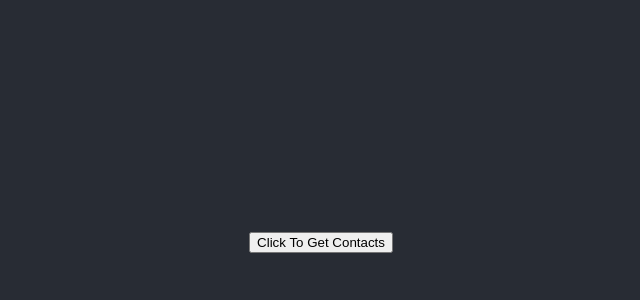
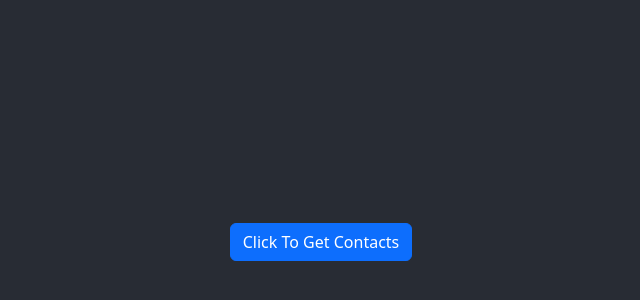
Before and after one commit to JestersUniversity/dataart-test-iframe-comms, a React (Create React App) app: page / in a window 1280 px wide. Shown: the part 158-458 px from the top of the page, without its empty margins (319-959 px from the left). Built offline with nearby package versions, Linux system fonts and the light colour scheme.

Commit message:
use axios to get account

```diff
--- a/package.json
+++ b/package.json
@@ -7,7 +7,10 @@
     "@testing-library/jest-dom": "^5.16.5",
     "@testing-library/react": "^13.4.0",
     "@testing-library/user-event": "^13.5.0",
+    "axios": "^1.3.4",
+    "bootstrap": "^5.2.3",
     "react": "^18.2.0",
+    "react-bootstrap": "^2.7.2",
     "react-dom": "^18.2.0",
     "react-scripts": "5.0.1",
     "web-vitals": "^2.1.4"
--- a/src/App.js
+++ b/src/App.js
@@ -1,15 +1,20 @@
 import logo from './logo.svg';
+import Button from 'react-bootstrap/Button';
+import axios from 'axios'
 import './App.css';
 
 function App() {
-  function testGetContacts(){
-    alert('Testing');
+  async function testGetContacts(){
+    console.log('Starting...');
+
+    const response = await axios.get('https://fctgcorporate--dataart2.sandbox.lightning.force.com/services/data/v57.0/sobjects/Account/0013M00001HsuUKQAZ');
+    console.log('response  ', response);
   }
 
   return (
     <div className="App">
       <header className="App-header">
-        <button onClick={testGetContacts}>Click To Get Contacts</button>
+        <Button onClick={testGetContacts}>Click To Get Contacts</Button>
       </header>
     </div>
   );
--- a/src/index.js
+++ b/src/index.js
@@ -3,6 +3,7 @@ import ReactDOM from 'react-dom/client';
 import './index.css';
 import App from './App';
 import reportWebVitals from './reportWebVitals';
+import 'bootstrap/dist/css/bootstrap.min.css';
 
 const root = ReactDOM.createRoot(document.getElementById('root'));
 root.render(
```
Also changed, not shown: 1 other file (tests, documents, lock files or other folders).
